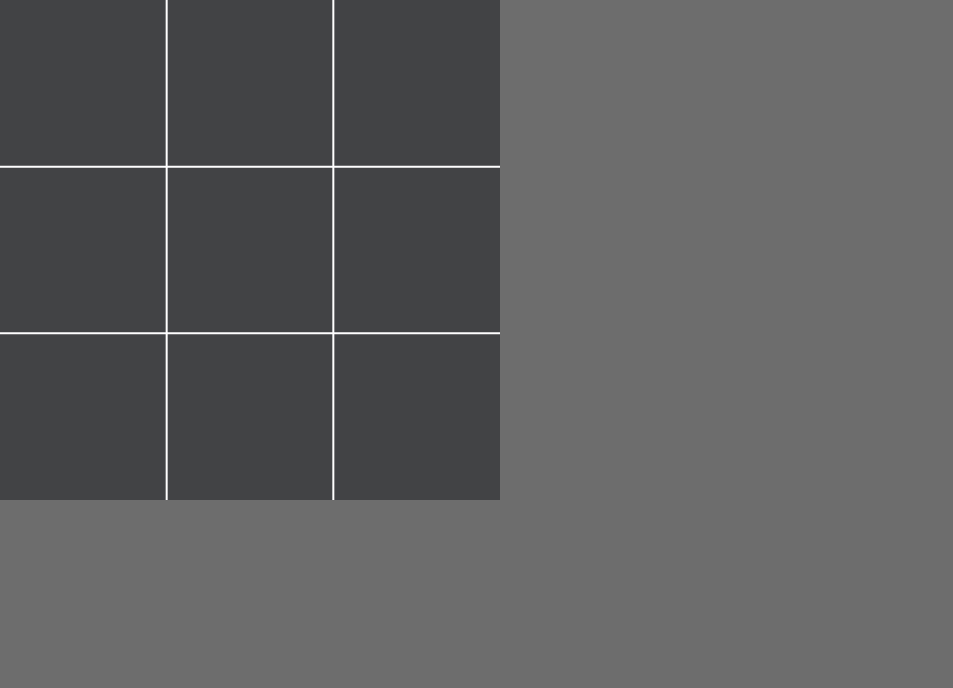
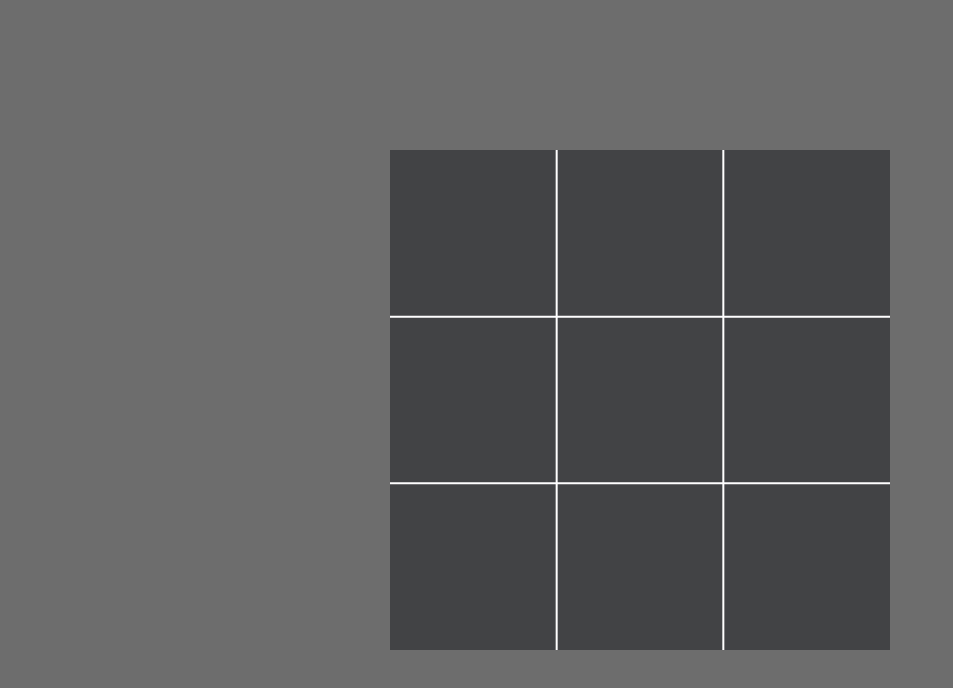
Before and after one commit to elmarkazumov/tic-tac-toe, a plain HTML site: page index.html in a window 1280 px wide. Shown: the whole page, without its empty margins (0-953 px from the left). Drawn offline with Linux system fonts and the light colour scheme.

Commit message:
centered game field

```diff
--- a/css/style.css
+++ b/css/style.css
@@ -6,3 +6,10 @@
 body {
     background-color: rgb(109, 109, 109);
 }
+
+.game__field {
+    height: 100vh;
+    display: flex;
+    justify-content: center;
+    align-items: center;
+}
```
